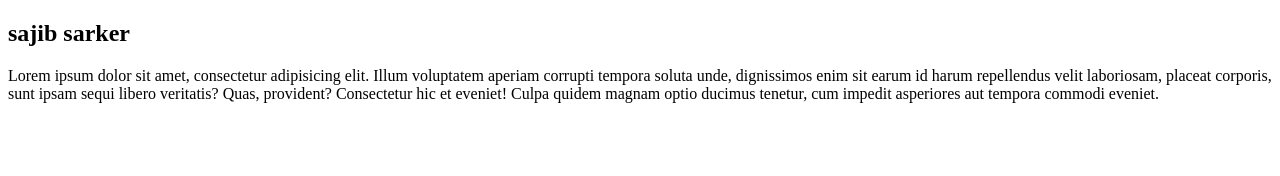
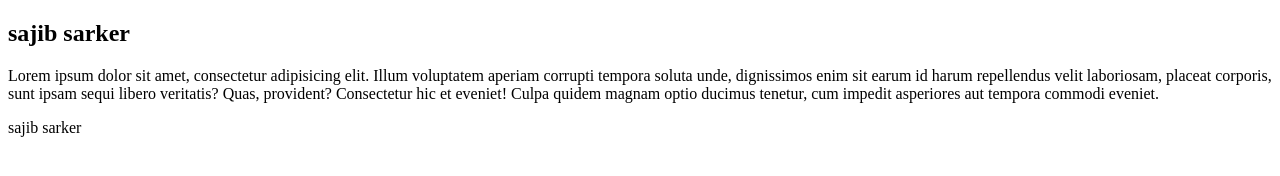
Before and after one commit to sajib303/mywork, a plain HTML site: page index.html in a window 1280 px wide. Drawn offline with Linux system fonts and the light colour scheme.

Commit message:
Update index.html

```diff
--- a/index.html
+++ b/index.html
@@ -8,5 +8,6 @@
 <body>
     <h2> sajib sarker</h2>
     <p>Lorem ipsum dolor sit amet, consectetur adipisicing elit. Illum voluptatem aperiam corrupti tempora soluta unde, dignissimos enim sit earum id harum repellendus velit laboriosam, placeat corporis, sunt ipsam sequi libero veritatis? Quas, provident? Consectetur hic et eveniet! Culpa quidem magnam optio ducimus tenetur, cum impedit asperiores aut tempora commodi eveniet.</p>
+    <p>sajib sarker</p>
 </body>
 </html>
```
